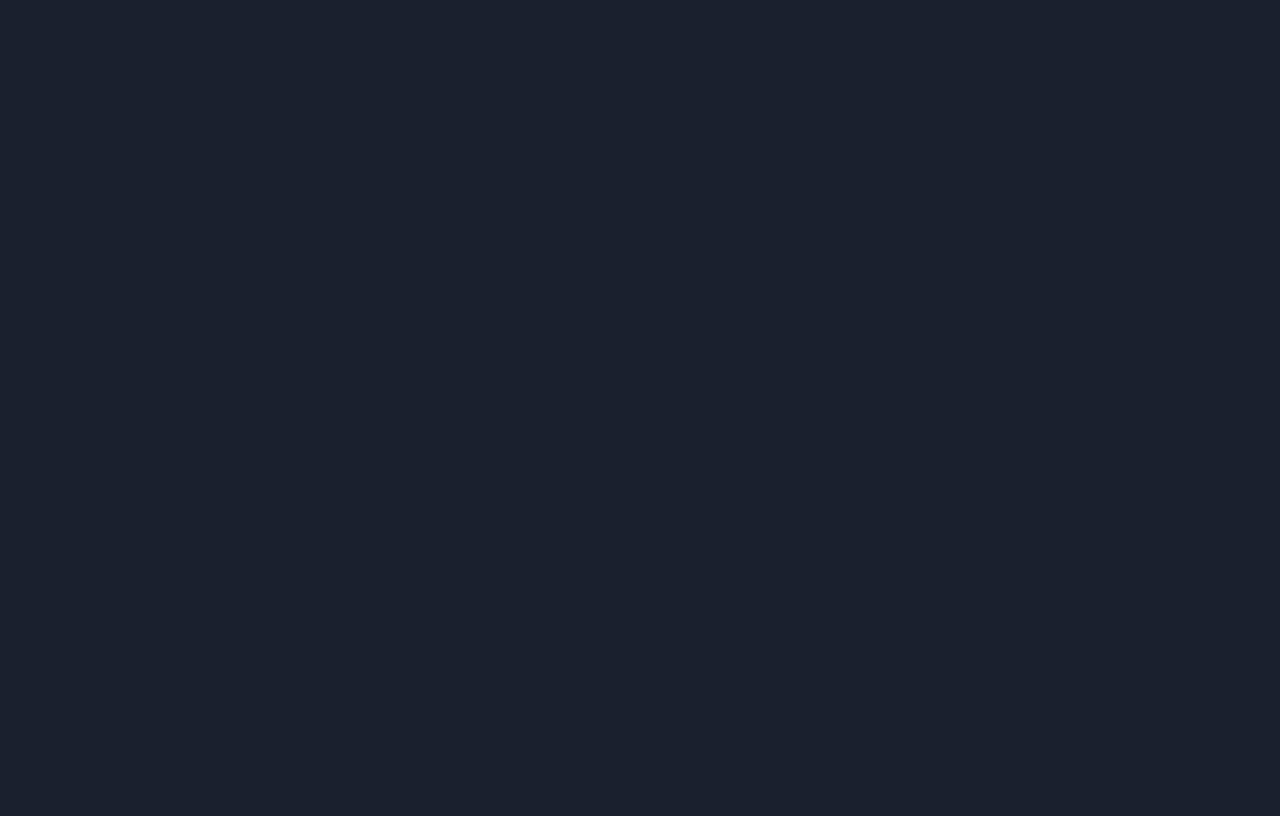
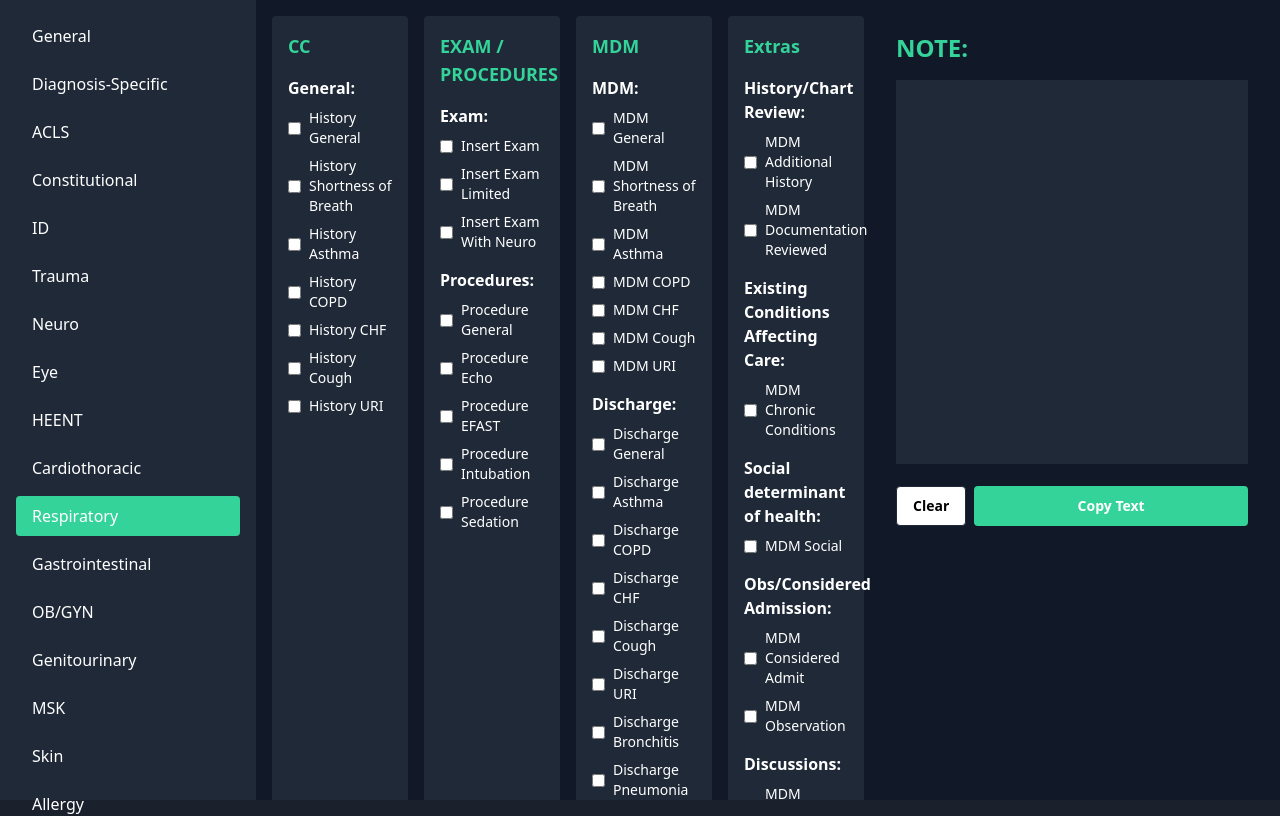
Before and after one commit to dandocbox/text-checkerbox, a React (Vite) app: page /respiratory in a window 1280 px wide. Before the commit this address had no page. Shown: the top 816 px of the page. Built offline with nearby package versions, Linux system fonts and the light colour scheme.

Commit message:
Update Respiratory tab content
Added checkboxes and text to each column on the Respiratory tab page to match the provided reference image.
[skip gpt_engineer]

```diff
--- a/src/App.jsx
+++ b/src/App.jsx
@@ -12,6 +12,7 @@ import Neuro from "./pages/Neuro";
 import Constitutional from "./pages/Constitutional";
 import EmptyPage from "./components/EmptyPage";
 import AbdoGI from "./pages/AbdoGI";
+import Respiratory from "./pages/Respiratory";
 
 const queryClient = new QueryClient();
 
@@ -40,7 +41,8 @@ const App = () => (
             <Route path="/trauma" element={<Trauma />} />
             <Route path="/id" element={<ID />} />
             <Route path="/psych" element={<Psych />} />
-            <Route path="/chest-resp" element={<ChestResp />} />
+            <Route path="/cardiothoracic" element={<ChestResp />} />
+            <Route path="/respiratory" element={<Respiratory />} />
             <Route path="/neuro" element={<Neuro />} />
             <Route path="/constitutional" element={<Constitutional />} />
             <Route path="/gastrointestinal" element={<AbdoGI />} />
--- /dev/null
+++ b/src/pages/Respiratory.jsx
@@ -0,0 +1,171 @@
+import React, { useState } from 'react';
+import Column from '../components/Column';
+import NoteSection from '../components/NoteSection';
+
+const Respiratory = () => {
+  const [note, setNote] = useState('');
+  const [checkboxStates, setCheckboxStates] = useState({});
+
+  const handleCheckboxChange = (text) => {
+    setNote((prevNote) => prevNote + text + '\n');
+    setCheckboxStates((prevStates) => ({
+      ...prevStates,
+      [text]: !prevStates[text]
+    }));
+  };
+
+  const handleClear = () => {
+    setNote('');
+    setCheckboxStates({});
+  };
+
+  const columns = [
+    {
+      title: "CC",
+      sections: [
+        {
+          title: "General:",
+          items: [
+            "History General",
+            "History Shortness of Breath",
+            "History Asthma",
+            "History COPD",
+            "History CHF",
+            "History Cough",
+            "History URI"
+          ]
+        }
+      ]
+    },
+    {
+      title: "EXAM / PROCEDURES",
+      sections: [
+        {
+          title: "Exam:",
+          items: [
+            "Insert Exam",
+            "Insert Exam Limited",
+            "Insert Exam With Neuro"
+          ]
+        },
+        {
+          title: "Procedures:",
+          items: [
+            "Procedure General",
+            "Procedure Echo",
+            "Procedure EFAST",
+            "Procedure Intubation",
+            "Procedure Sedation"
+          ]
+        }
+      ]
+    },
+    {
+      title: "MDM",
+      sections: [
+        {
+          title: "MDM:",
+          items: [
+            "MDM General",
+            "MDM Shortness of Breath",
+            "MDM Asthma",
+            "MDM COPD",
+            "MDM CHF",
+            "MDM Cough",
+            "MDM URI"
+          ]
+        },
+        {
+          title: "Discharge:",
+          items: [
+            "Discharge General",
+            "Discharge Asthma",
+            "Discharge COPD",
+            "Discharge CHF",
+            "Discharge Cough",
+            "Discharge URI",
+            "Discharge Bronchitis",
+            "Discharge Pneumonia"
+          ]
+        },
+        {
+          title: "Admit:",
+          items: [
+            "Admit General",
+            "Admit Chest Pain",
+            "Admit PE",
+            "Admit Asthma",
+            "Admit COPD",
+            "Admit CHF",
+            "Admit Pneumonia",
+            "Admit Pneumonia CAP",
+            "Admit Pneumonia HAP"
+          ]
+        }
+      ]
+    },
+    {
+      title: "Extras",
+      sections: [
+        {
+          title: "History/Chart Review:",
+          items: [
+            "MDM Additional History",
+            "MDM Documentation Reviewed"
+          ]
+        },
+        {
+          title: "Existing Conditions Affecting Care:",
+          items: [
+            "MDM Chronic Conditions"
+          ]
+        },
+        {
+          title: "Social determinant of health:",
+          items: [
+            "MDM Social"
+          ]
+        },
+        {
+          title: "Obs/Considered Admission:",
+          items: [
+            "MDM Considered Admit",
+            "MDM Observation"
+          ]
+        },
+        {
+          title: "Discussions:",
+          items: [
+            "MDM Discussion Hospitalist",
+            "MDM Discussion Ortho"
+          ]
+        },
+        {
+          title: "Critical Care:",
+          items: [
+            "Insert Critical Care"
+          ]
+        }
+      ]
+    }
+  ];
+
+  return (
+    <div className="flex p-4 h-full">
+      <div className="flex-1 grid grid-cols-4 gap-4 mr-4">
+        {columns.map((column, index) => (
+          <Column
+            key={index}
+            title={column.title}
+            sections={column.sections}
+            onCheckboxChange={handleCheckboxChange}
+            checkboxStates={checkboxStates}
+          />
+        ))}
+      </div>
+      <NoteSection note={note} setNote={setNote} onClear={handleClear} />
+    </div>
+  );
+};
+
+export default Respiratory;
```
